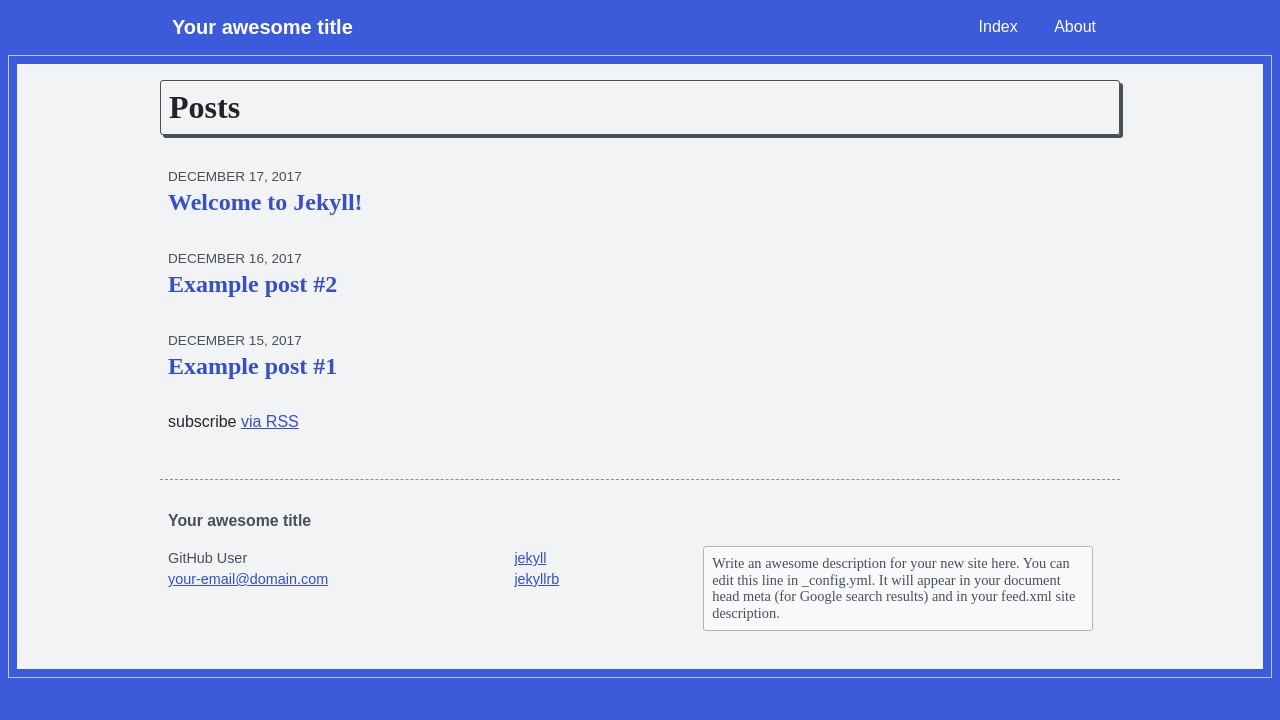
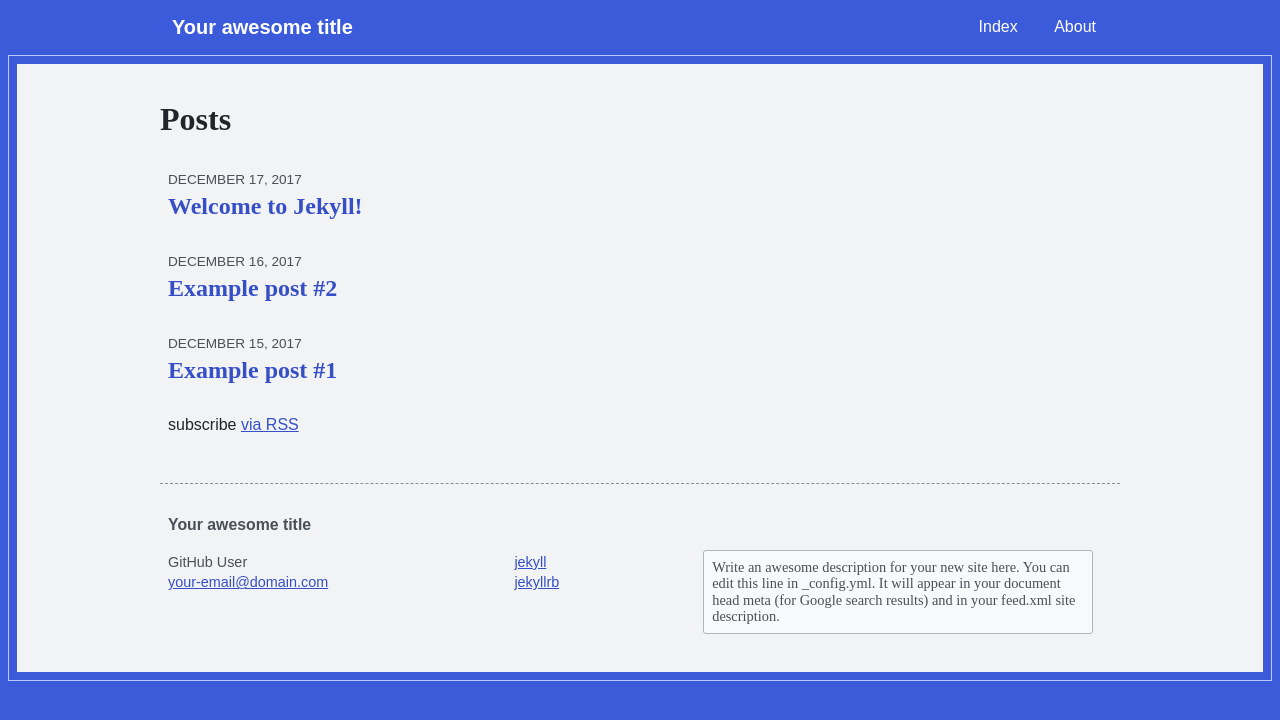
Before and after one commit to iliu-net/jekyll-theme-xyzzy, a Jekyll site: the page built from index.md, in a window 1280 px wide. Shown: the top 720 px of the page. Built offline with Jekyll 4.4.1, drawn with Linux system fonts in a browser that asks for light colours.

Commit message:
Remove page-heading class

```diff
--- a/_layouts/home.html
+++ b/_layouts/home.html
@@ -4,7 +4,7 @@ layout: default
 
 {{ content }}
 
-<h1 class="page-heading">Posts</h1>
+<h1>Posts</h1>
 
 <section class="page-content">
   <ul class="post-list">
--- a/_sass/xyzzy/_components.scss
+++ b/_sass/xyzzy/_components.scss
@@ -8,14 +8,6 @@
   background: #f1f3f5;
   margin: .5rem;
   padding: 1rem;
-}
-
-.page-heading {
-  border: 1px solid #495057;
-  border-radius: 3px;
-  box-shadow: 3px 3px 0 #495057;
-  margin-top: 0;
-  padding: .5rem;
 }
 
 .page-content {
```
